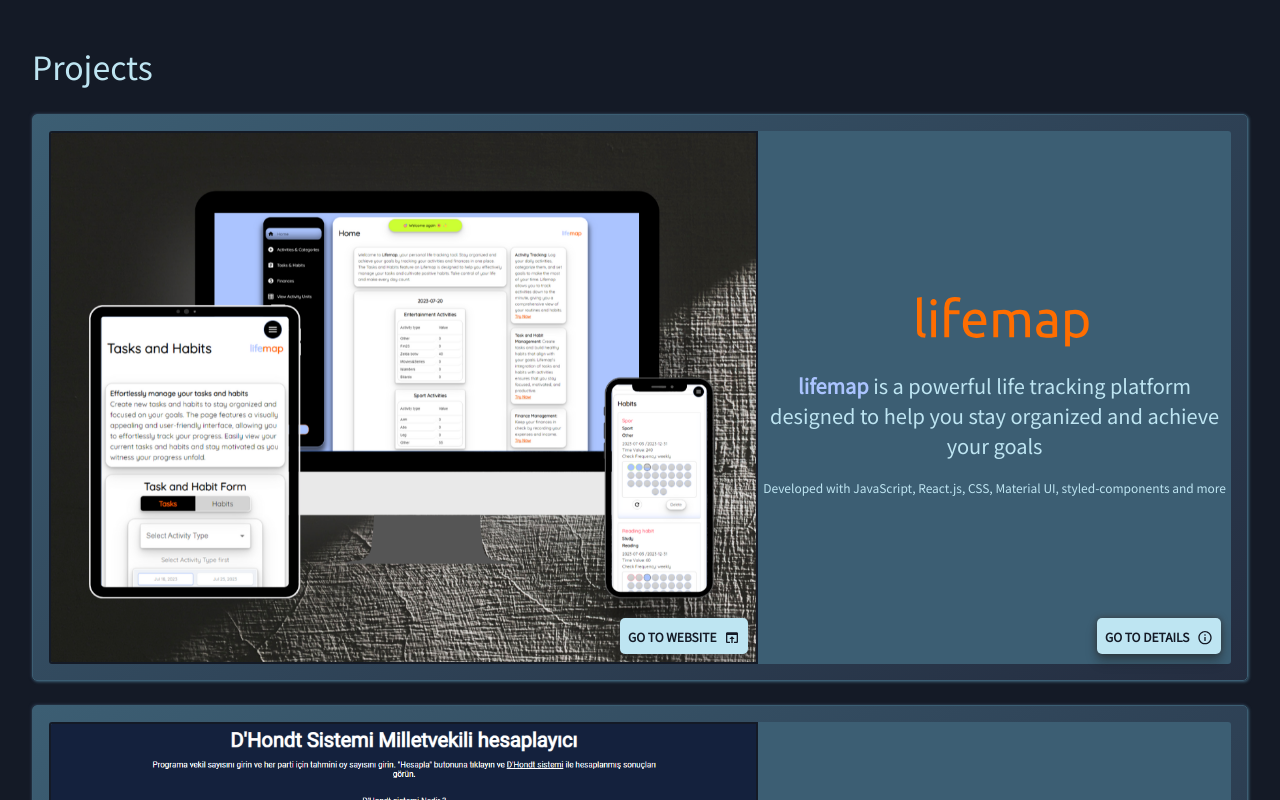
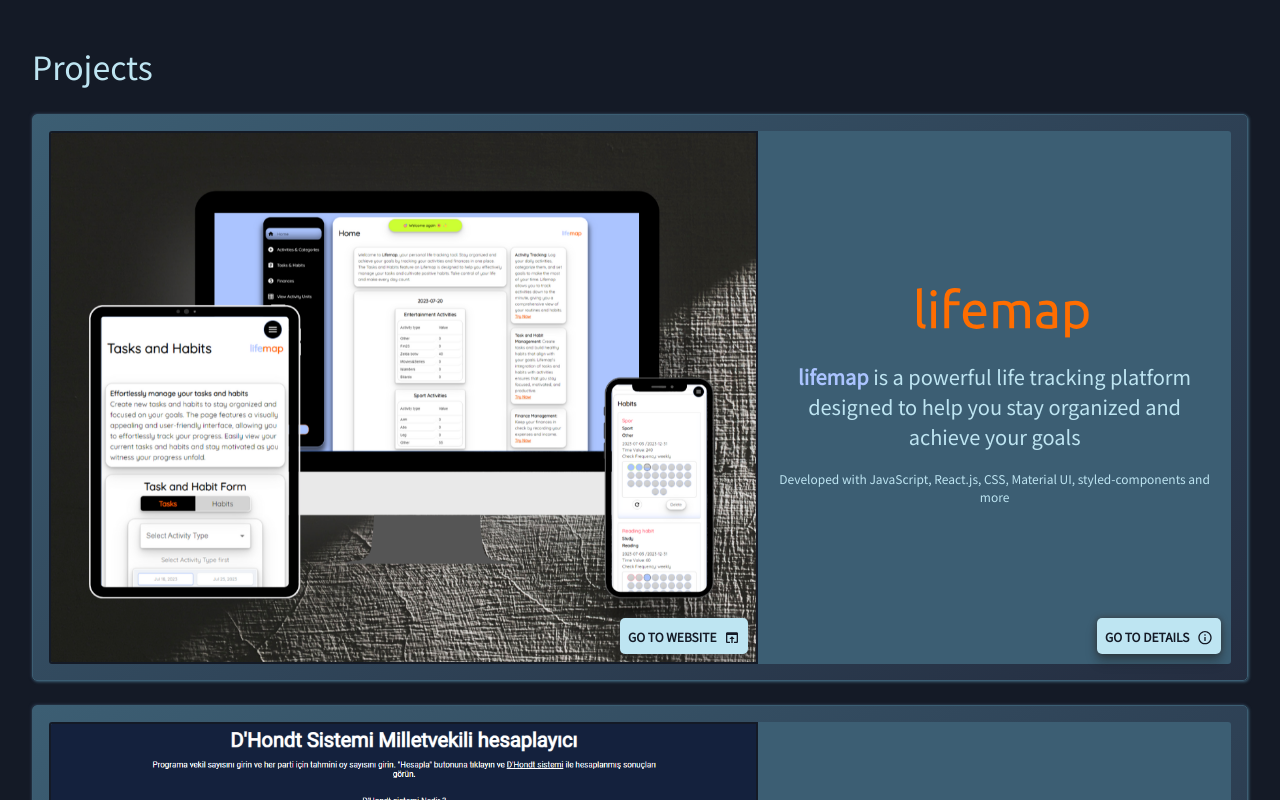
Before and after one commit to berkaysson/berkaysson-portfolio-site, a React (Create React App) app: page / in a window 1280 px wide. Shown: the part 1620-2420 px from the top of the page. Built offline with nearby package versions, Linux system fonts and the light colour scheme.

Commit message:
Add scale hover effect to project image

```diff
--- a/src/Components/Sections/Projects-Section/ProjectItem.js
+++ b/src/Components/Sections/Projects-Section/ProjectItem.js
@@ -67,6 +67,7 @@ const MainImg = styled.img`
 
   &:hover {
     filter: contrast(1.1);
+    transform: scale(1.01);
     cursor: pointer;
   }
 `;
@@ -82,7 +83,7 @@ const ProjectContentWrapper = styled(Link)`
   transition: background-color 0.5s ease;
   position: relative;
   background-color: ${({ theme }) => theme.colors.medium};
-
+  padding: 1rem;
   border-top-right-radius: ${({ theme }) => theme.borders.sharp};
   border-bottom-right-radius: ${({ theme }) => theme.borders.sharp};
   border: 2px solid ${({ theme }) => theme.colors.medium};
```
